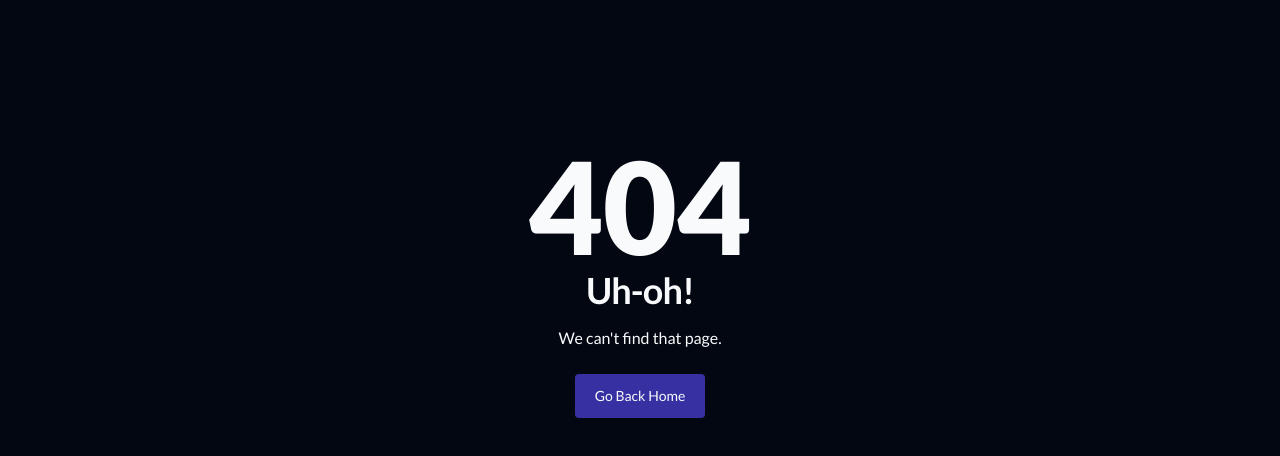
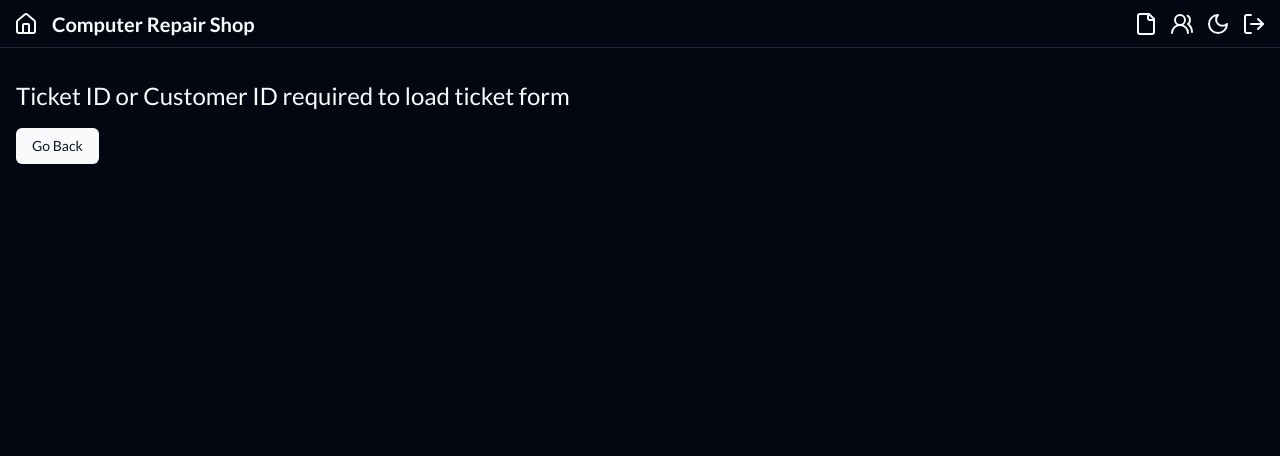
Before and after one commit to mena0018/Repair-Shop, a Next.js app: page /tickets/form in a window 1280 px wide. Before the commit this address had no page. Shown: the top 456 px of the page. Built offline with nearby package versions, Linux system fonts and the light colour scheme.

Commit message:
feat: :sparkles: add customer and ticket form pages

```diff
--- /dev/null
+++ b/app/(shop)/customers/form/page.tsx
@@ -0,0 +1,26 @@
+import { ErrorDisplay } from '@/components/error-display';
+import { getCustomer } from '@/services/customer';
+
+type Props = {
+  searchParams: Promise<Record<string, string | undefined>>;
+};
+
+export default async function CustomersFormPage({ searchParams }: Props) {
+  const { customerId } = await searchParams;
+
+  if (!customerId) {
+    return <div>NEW CUSTOMER FORM</div>;
+  }
+
+  const customer = await getCustomer(parseInt(customerId));
+
+  if (!customer) {
+    return <ErrorDisplay label='Customer not found' id={customerId} />;
+  }
+
+  return (
+    <div className='flex flex-col items-center justify-center gap-2 p-10'>
+      <h2 className='mb-2 text-2xl'>Customer {customer.id}</h2>
+    </div>
+  );
+}
--- /dev/null
+++ b/app/(shop)/tickets/form/page.tsx
@@ -0,0 +1,39 @@
+import { ErrorDisplay } from '@/components/error-display';
+import { getCustomer } from '@/services/customer';
+import { getTicket } from '@/services/ticket';
+
+type Props = {
+  searchParams: Promise<Record<string, string | undefined>>;
+};
+
+export default async function TicketFormPage({ searchParams }: Props) {
+  const { customerId, ticketId } = await searchParams;
+
+  if (!customerId && !ticketId) {
+    return <ErrorDisplay label='Ticket ID or Customer ID required to load ticket form' />;
+  }
+
+  if (customerId) {
+    const customer = await getCustomer(parseInt(customerId));
+
+    if (!customer) {
+      return <ErrorDisplay label='Customer not found' id={customerId} />;
+    }
+
+    if (!customer.active) {
+      return <ErrorDisplay label='Customer is not active' id={customerId} />;
+    }
+  }
+
+  if (ticketId) {
+    const ticket = await getTicket(parseInt(ticketId));
+
+    if (!ticket) {
+      return <ErrorDisplay label='Ticket not found' id={ticketId} />;
+    }
+
+    const customer = await getCustomer(ticket.customerId);
+
+    return <div>TICKET FORM</div>;
+  }
+}
--- /dev/null
+++ b/src/components/back-button.tsx
@@ -0,0 +1,28 @@
+'use client';
+
+import { Button } from '@/components/ui/button';
+import { useRouter } from 'next/navigation';
+import { ButtonHTMLAttributes } from 'react';
+
+type Props = ButtonHTMLAttributes<HTMLButtonElement> & {
+  title?: string;
+  className?: string;
+  size?: 'default' | 'sm' | 'lg' | 'icon';
+  variant?: 'default' | 'outline' | 'ghost' | 'destructive' | 'secondary' | 'link';
+};
+
+export const BackButton = ({ title = 'Go Back', className, variant, size }: Props) => {
+  const router = useRouter();
+
+  return (
+    <Button
+      size={size}
+      title={title}
+      variant={variant}
+      className={className}
+      onClick={() => router.back()}
+    >
+      {title}
+    </Button>
+  );
+};
--- /dev/null
+++ b/src/components/error-display.tsx
@@ -0,0 +1,17 @@
+import { BackButton } from '@/components/back-button';
+
+type ErrorDisplayProps = {
+  label: string;
+  id?: string;
+};
+
+export const ErrorDisplay = ({ label, id }: ErrorDisplayProps) => {
+  return (
+    <div className='space-y-4 py-6'>
+      <h2 className='text-2xl'>
+        {label} {id ? `#${id}` : null}
+      </h2>
+      <BackButton />
+    </div>
+  );
+};
--- /dev/null
+++ b/src/lib/fetcher.ts
@@ -0,0 +1,24 @@
+import * as Sentry from '@sentry/nextjs';
+import { toast } from 'sonner';
+
+const displayError = (error: string): never => {
+  toast.error(error);
+  throw error;
+};
+
+export async function fetcherWithToastError<T>(
+  fetcher: () => Promise<T>,
+  errorMessage = 'ERROR',
+): Promise<T> {
+  try {
+    return await fetcher();
+  } catch (error) {
+    console.error(error);
+
+    if (error instanceof Error) {
+      Sentry.captureException(error);
+      return displayError(`${errorMessage} ${error.message}`);
+    }
+    return displayError(`${errorMessage} ${String(error)}`);
+  }
+}
--- /dev/null
+++ b/src/services/customer.ts
@@ -0,0 +1,6 @@
+import { fetcherWithToastError } from '@/lib/fetcher';
+import prisma from '@/prisma/singleton';
+
+export const getCustomer = async (id: number) => {
+  return fetcherWithToastError(() => prisma.customer.findUnique({ where: { id } }));
+};
--- /dev/null
+++ b/src/services/ticket.ts
@@ -0,0 +1,6 @@
+import { fetcherWithToastError } from '@/lib/fetcher';
+import prisma from '@/prisma/singleton';
+
+export const getTicket = (id: number) => {
+  return fetcherWithToastError(() => prisma.ticket.findUnique({ where: { id } }));
+};
--- a/tsconfig.json
+++ b/tsconfig.json
@@ -23,6 +23,7 @@
       "@/lib/*": ["./src/lib/*"],
       "@/hooks/*": ["./src/hooks/*"],
       "@/styles/*": ["./src/styles/*"],
+      "@/services/*": ["./src/services/*"],
       "@/features/*": ["./src/features/*"],
       "@/components/*": ["./src/components/*"]
     },
```
